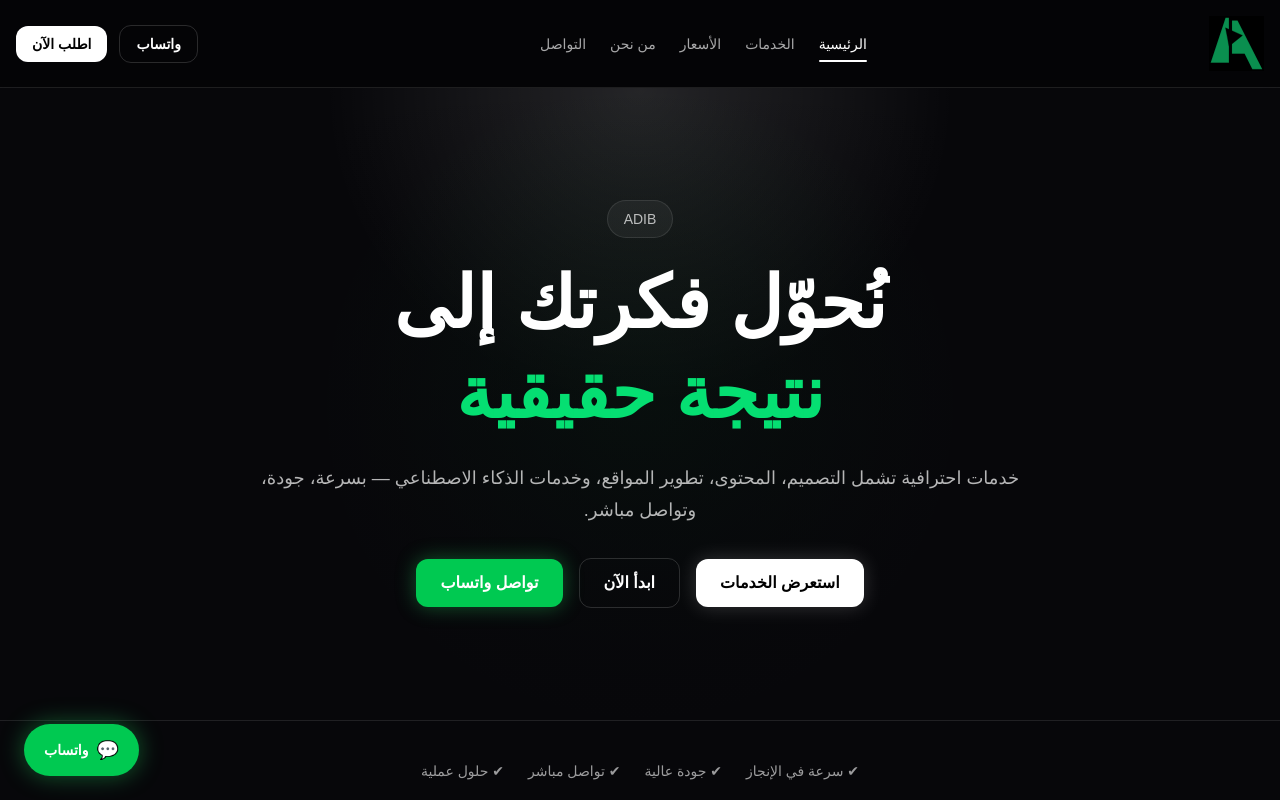
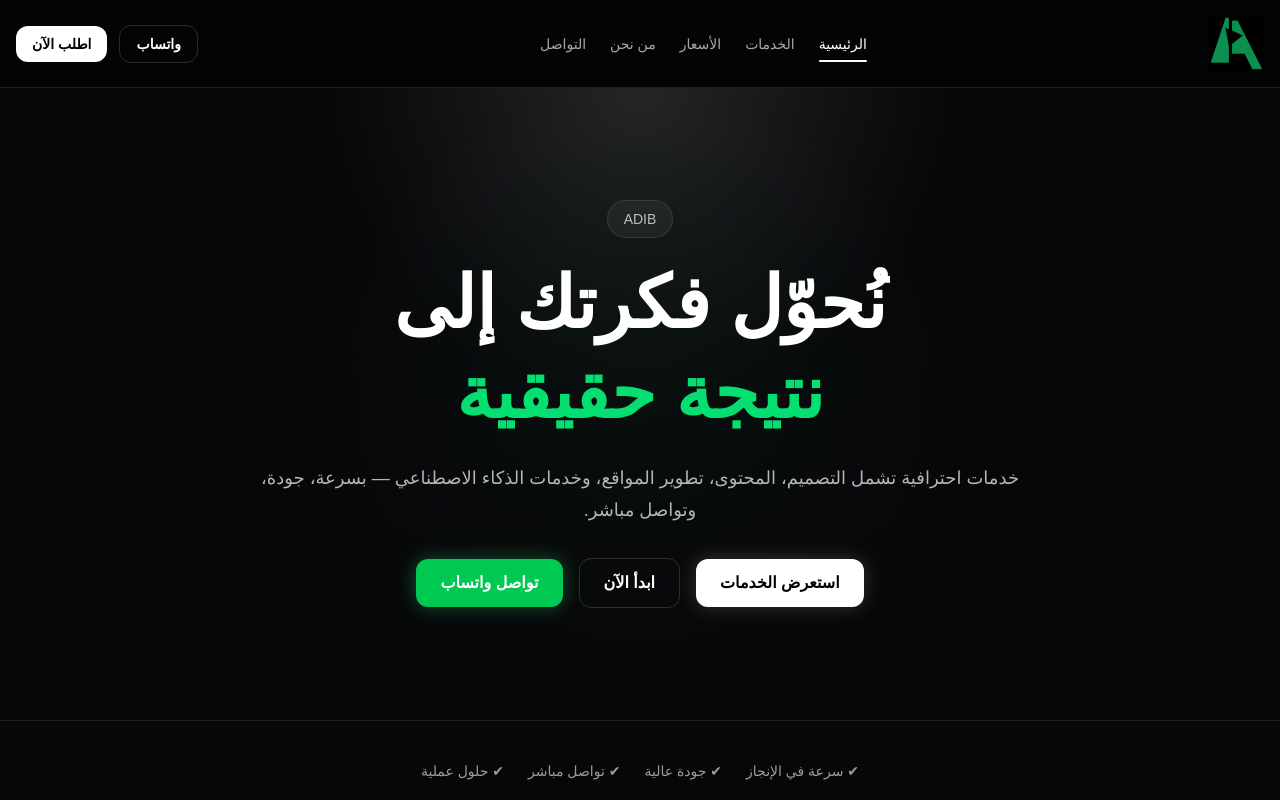
Before and after one commit to adibbaghdadi-web/adib-services, a Next.js app: page / in a window 1280 px wide. Shown: the top 800 px of the page. Built offline with nearby package versions, Linux system fonts and the light colour scheme.

Commit message:
remove floating whatsapp button

```diff
--- a/app/layout.tsx
+++ b/app/layout.tsx
@@ -1,13 +1,12 @@
 import type { Metadata } from "next";
 import "./globals.css";
-import WhatsAppButton from "@/components/WhatsAppButton";
 
 export const metadata: Metadata = {
   title: "ADIB | منصة خدمات شاملة",
   description:
     "منصة خدمات شاملة للتصميم والتوصيل والخدمات حسب الطلب في مكان واحد.",
   keywords: [
-    "Adib Services",
+    "ADIB",
     "خدمات",
     "تصميم",
     "توصيل",
@@ -26,7 +25,7 @@ export default function RootLayout({
     <html lang="ar" dir="rtl">
       <body className="bg-[#07070a] text-white antialiased">
         {children}
-        <WhatsAppButton />
+
       </body>
     </html>
   );
```
